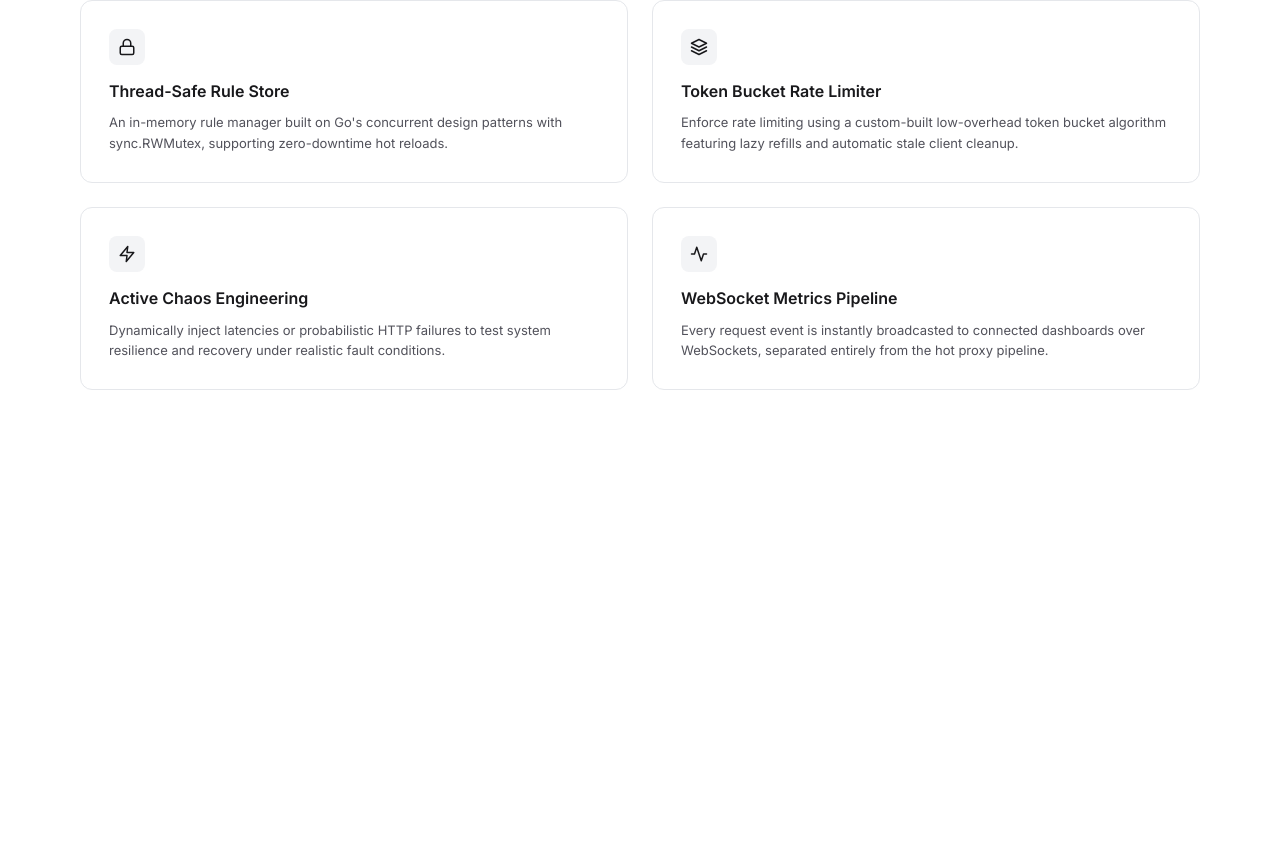
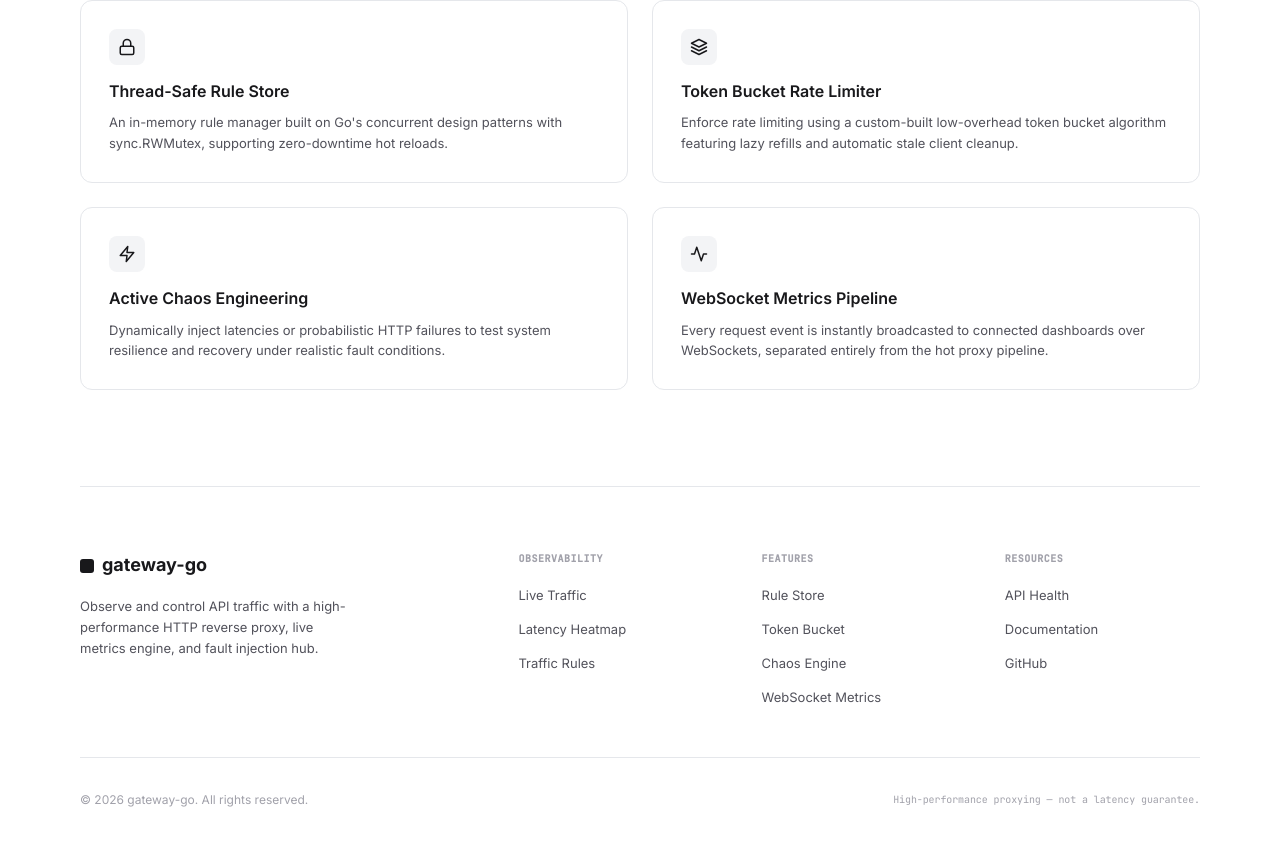
Before and after one commit to harsh-mishra123/gateway-go, a Next.js app in the folder dashboard/: page / in a window 1280 px wide. Shown: the part 2763-3608 px from the top of the page. Before the commit the page ends 3297 px from the top, so only its background shows below. Built offline with nearby package versions, Linux system fonts and the light colour scheme; no server answers.

Commit message:
integrate gateway-go footer component with navigation and resource links

```diff
--- a/dashboard/src/app/page.tsx
+++ b/dashboard/src/app/page.tsx
@@ -354,6 +354,48 @@ export default function DashboardPage() {
             </div>
           </div>
         </section>
+
+        <footer className="footer">
+          <div className="footer-grid">
+            <div className="footer-brand">
+              <div className="footer-brand-logo">gateway-go</div>
+              <p className="footer-brand-desc">
+                Observe and control API traffic with a high-performance HTTP reverse proxy, live metrics engine, and fault injection hub.
+              </p>
+            </div>
+            <div className="footer-col">
+              <span className="footer-col-title">Observability</span>
+              <ul className="footer-col-links">
+                <li><a className="footer-link" onClick={() => setActiveTab("feed")}>Live Traffic</a></li>
+                <li><a className="footer-link" onClick={() => setActiveTab("heatmap")}>Latency Heatmap</a></li>
+                <li><a className="footer-link" onClick={() => setActiveTab("rules")}>Traffic Rules</a></li>
+              </ul>
+            </div>
+            <div className="footer-col">
+              <span className="footer-col-title">Features</span>
+              <ul className="footer-col-links">
+                <li><span className="footer-link">Rule Store</span></li>
+                <li><span className="footer-link">Token Bucket</span></li>
+                <li><span className="footer-link">Chaos Engine</span></li>
+                <li><span className="footer-link">WebSocket Metrics</span></li>
+              </ul>
+            </div>
+            <div className="footer-col">
+              <span className="footer-col-title">Resources</span>
+              <ul className="footer-col-links">
+                <li><a className="footer-link" href="http://localhost:8080/api/health" target="_blank" rel="noopener noreferrer">API Health</a></li>
+                <li><a className="footer-link" href="https://github.com" target="_blank" rel="noopener noreferrer">Documentation</a></li>
+                <li><a className="footer-link" href="https://github.com" target="_blank" rel="noopener noreferrer">GitHub</a></li>
+              </ul>
+            </div>
+          </div>
+          <div className="footer-bottom">
+            <span>&copy; 2026 gateway-go. All rights reserved.</span>
+            <span className="footer-bottom-joke">
+              High-performance proxying &mdash; not a latency guarantee.
+            </span>
+          </div>
+        </footer>
       </main>
     </div>
   );
```
